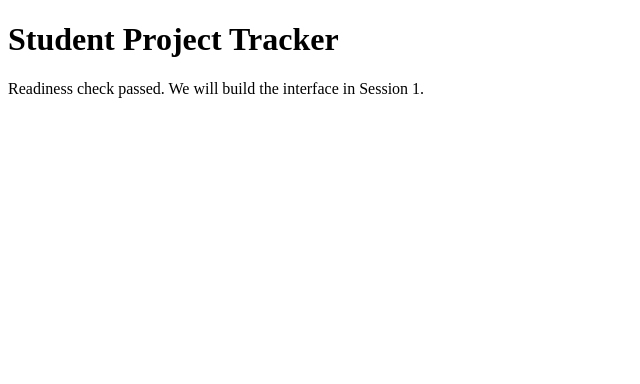
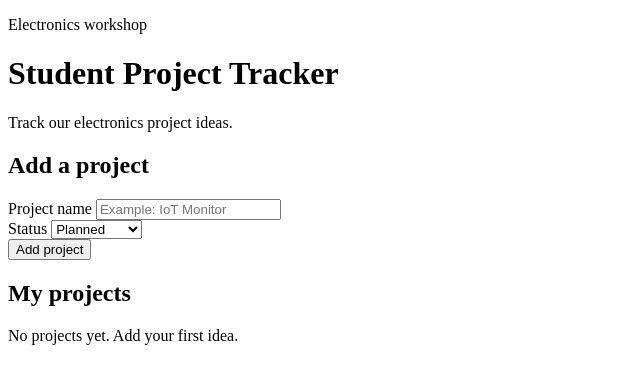
Before and after one commit to nalindotexe/student-project-tracker-new, a website: page public/index.html in a window 1280 px wide. Shown: the whole page, without its empty margins (0-640 px from the left). Drawn offline with Linux system fonts and the light colour scheme.

Commit message:
Describe tracker and inspect HTML

```diff
--- a/public/index.html
+++ b/public/index.html
@@ -1,5 +1,46 @@
 <!doctype html>
 <html lang="en">
-<head><meta charset="UTF-8"><meta name="viewport" content="width=device-width, initial-scale=1"><title>Workshop readiness</title></head>
-<body><main><h1>Student Project Tracker</h1><p>Readiness check passed. We will build the interface in Session 1.</p></main></body>
+<head>
+  <meta charset="UTF-8">
+  <meta name="viewport" content="width=device-width, initial-scale=1">
+  <title>Student Project Tracker</title>
+  <link rel="stylesheet" href="style.css">
+  <script src="script.js" defer></script>
+</head>
+<body>
+  <main>
+    <header>
+      <p class="eyebrow">Electronics workshop</p>
+      <h1>Student Project Tracker</h1>
+      <p>Track our electronics project ideas.</p>
+    </header>
+    <section aria-labelledby="form-title">
+      <h2 id="form-title">Add a project</h2>
+      <form id="project-form">
+        <div>
+          <label for="name">Project name</label>
+          <input id="name" name="name" required maxlength="80" placeholder="Example: IoT Monitor">
+        </div>
+        <div>
+          <label for="status">Status</label>
+          <select id="status" name="status">
+            <option>Planned</option>
+            <option>In Progress</option>
+            <option>Completed</option>
+          </select>
+        </div>
+        <div class="actions">
+          <button id="save-button" type="submit">Add project</button>
+          <button id="cancel-button" type="button" hidden>Cancel edit</button>
+        </div>
+      </form>
+    </section>
+    <p id="message" role="status" aria-live="polite"></p>
+    <section aria-labelledby="list-title">
+      <h2 id="list-title">My projects</h2>
+      <p id="empty-state">No projects yet. Add your first idea.</p>
+      <ul id="project-list" aria-label="Projects"></ul>
+    </section>
+  </main>
+</body>
 </html>
```
